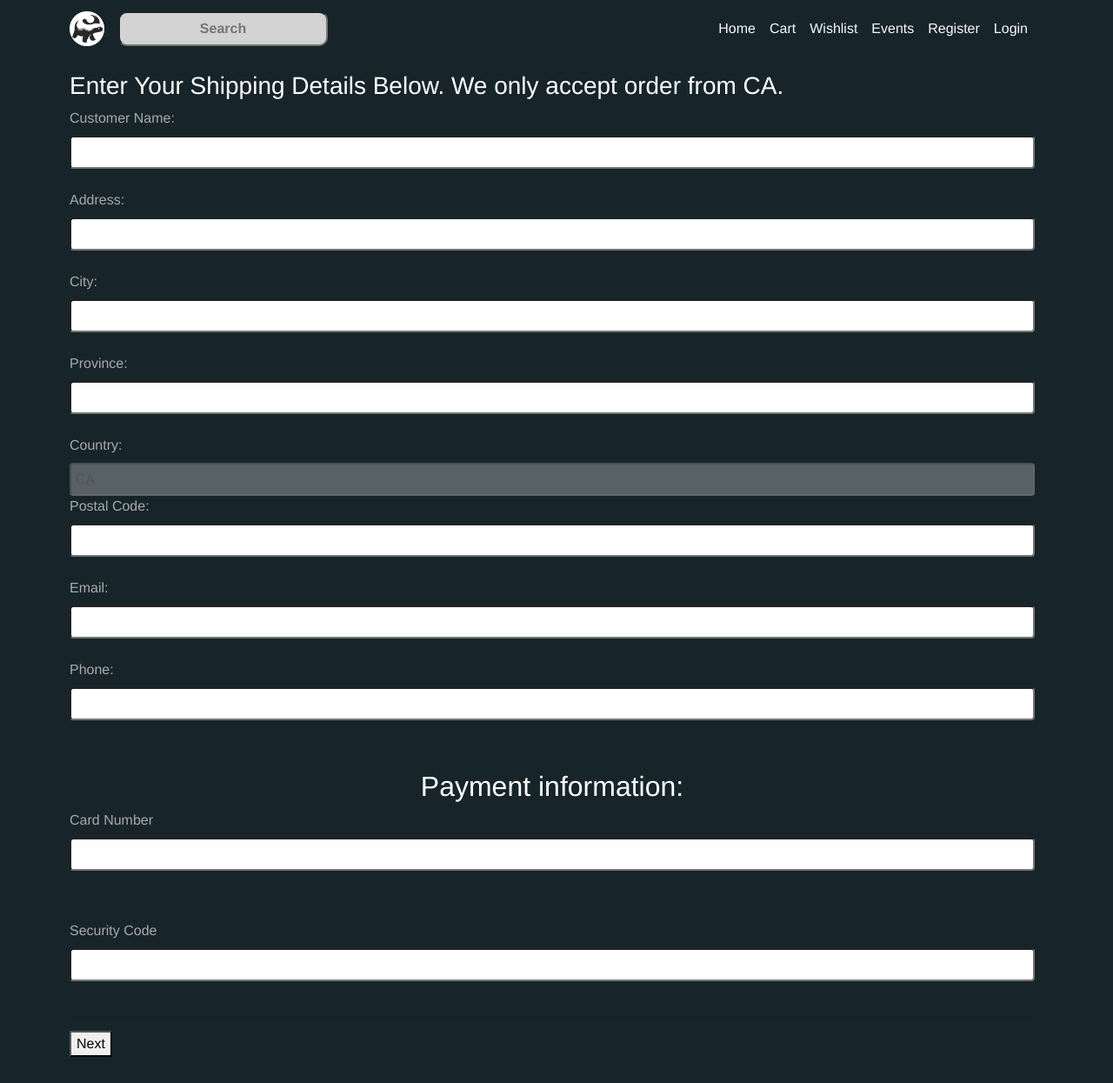
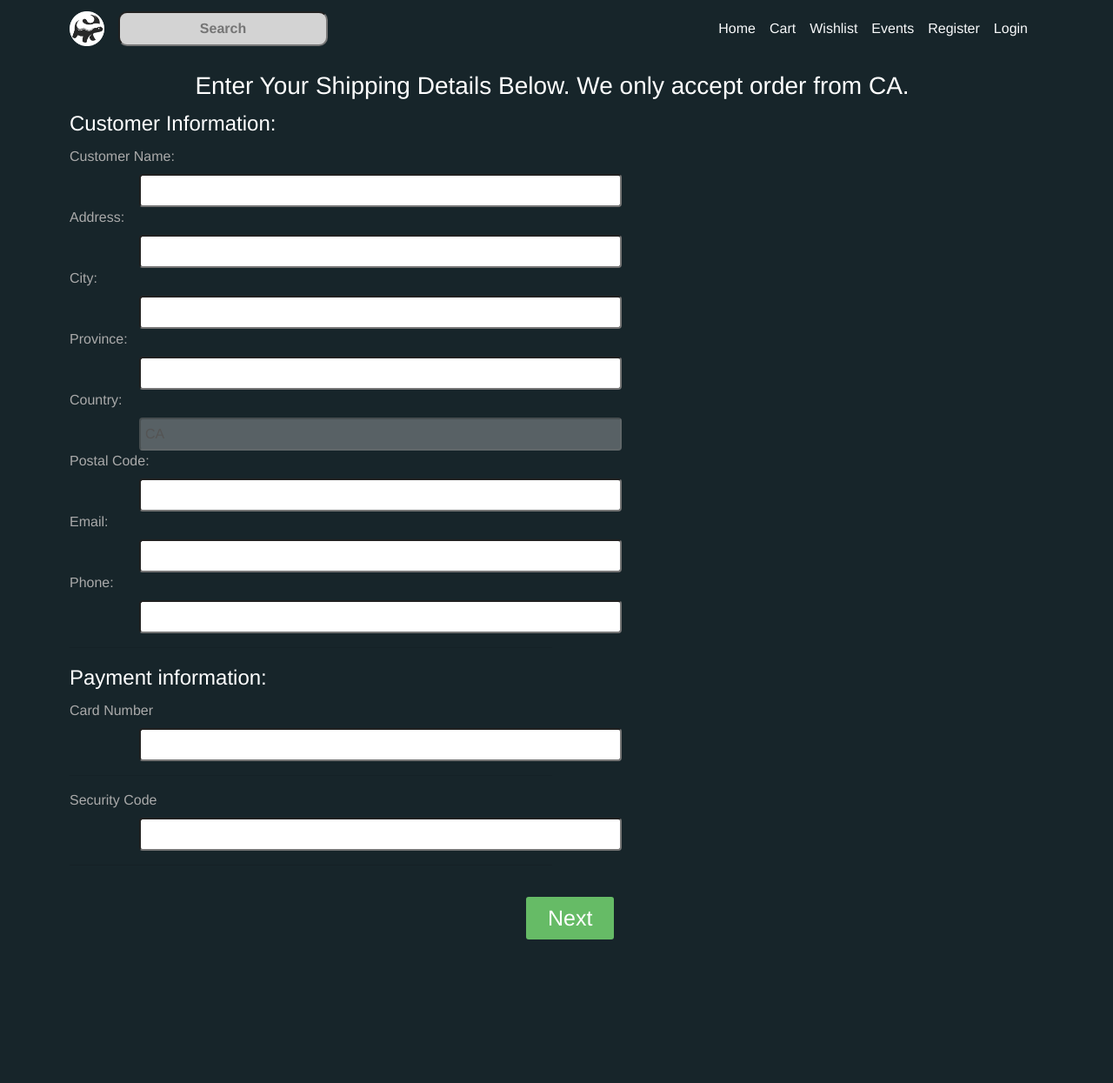
Before and after one commit to marktrr/HoneyBadgerGS, a React (Create React App) app in the folder HoneyBadgersGS/ClientApp/: page /Shipment in a window 1280 px wide. Shown: the whole page at 87% size. After the commit the page ends 1110 px from the top, so only its background shows below. Built offline with nearby package versions, Linux system fonts and the light colour scheme; no server answers.

Commit message:
Fixing CSS

```diff
--- /dev/null
+++ b/HoneyBadgersGS/ClientApp/src/components/Cart/Checkout.css
@@ -0,0 +1,18 @@
+h3 {
+    text-align: center;
+}
+
+.shipment {
+    float: right;
+    border: 0;
+    background-color: #6b6;
+    color: #fff;
+    border-radius: 3px;
+}
+
+.backOrder {
+    float: left;
+    background-color: deepskyblue;
+    color: #fff;
+    border: 0;
+}
--- a/HoneyBadgersGS/ClientApp/src/components/Cart/Checkout.jsx
+++ b/HoneyBadgersGS/ClientApp/src/components/Cart/Checkout.jsx
@@ -1,5 +1,6 @@
 import React from 'react';
 import { Link } from 'react-router-dom';
+import './Checkout.css';
 
 //create a stateless component to display the shopping cart items
 class Checkout extends React.Component {
@@ -66,9 +67,9 @@ class Checkout extends React.Component {
                         <div className="totals-value" id="cart-total">{totalGrand}</div>
                     </div>
                     <Link to="/Shipment">
-                        <button onClick={() => { saveState(subtotal, totalTax, totalGrand) }} className="shipment">Confirm Order</button>
+                        <button onClick={() => { saveState(subtotal, totalTax, totalGrand) }} className="shipment">CONFIRM ORDER</button>
                     </Link>
-                    <button onClick={() => { this.props.history.goBack()}} className="shipment">Back To Order</button>
+                    <button onClick={() => { this.props.history.goBack()}} className="backOrder">Back To Order</button>
                 </div>
             </div>
         )
--- /dev/null
+++ b/HoneyBadgersGS/ClientApp/src/components/Cart/Order.css
@@ -0,0 +1,33 @@
+.orderNum {
+    background-color: #808080;
+    margin-top: 1em;
+    font-size: 20px;
+}
+
+.cusInfo h4 {
+    padding: initial;
+    height: 40px;
+    background-color: #808080;
+    margin-top: 1em;
+    font-size: 20px;
+    }
+
+.products {
+    background-color: #808080;
+    margin-top: 1em;
+    font-size: 20px;
+    padding: initial;
+    height: 40px;
+}
+
+.btnShopping {
+    background-color: green;
+    color: white;
+    border: none;
+    border-radius: 0.2em;
+    margin-bottom: 5%;
+    margin-left: 5%;
+    padding: 0.5em 3em;
+    width: 25%;
+    float: right;
+}
--- a/HoneyBadgersGS/ClientApp/src/components/Cart/Orders.jsx
+++ b/HoneyBadgersGS/ClientApp/src/components/Cart/Orders.jsx
@@ -1,30 +1,42 @@
 import React from 'react';
 import axios from 'axios';
+import { Link } from 'react-router-dom';
+import './Order.css';
 
 export default class Order extends React.Component {
     constructor(props) {
         super(props);
         this.state = {
             itemInfo: JSON.parse(sessionStorage.getItem("cart")),
-            totalInfo: JSON.parse(sessionStorage.getItem("cartTotal"))
+            totalInfo: JSON.parse(sessionStorage.getItem("cartTotal")),
+            orderID: ""
         }
     }
 
     componentDidMount() {
+        var id = getRandomInt(100000)
         const item = {
-            orderID: getRandomInt(100000),
+            orderID: id,
             customerInfo: sessionStorage.getItem("shipment"),
             itemInfo: sessionStorage.getItem("cart")
         }
 
+        this.setState({ orderID: id });
         addToDB(item);
-        sessionStorage.clear();
+        //sessionStorage.clear();
     }
 
     render() {
         return (
             <div>
                 <h1>Thank you for your order</h1>
+                <div className="orderNum">Order: {this.state.orderID}</div>
+                <div className="cusInfo">
+                    <h4>Customer Information</h4>
+                    <Payment />
+                </div>
+                <div className="products">
+                    <h4>Products</h4>
                     <div className="order-form">
                         <div class="column-labels">
                             <label className="product-image">Image</label>
@@ -36,11 +48,11 @@ export default class Order extends React.Component {
                             (<OrderItem key={item.itemID} itemID={item.itemID} itemImage={item.itemImage} itemName={item.itemName} price={item.price} quantity={item.quantity} />))}
                         {this.state.totalInfo && this.state.totalInfo.map(item =>
                             (<Total subTotal={item.subTotal} totalTax={item.totalTax} totalGrand={item.totalGrand} />))}
-
-                    <Payment/>
-
-
                     </div>
+                </div>
+                <Link to='/'>
+                    <button className="btnShopping">Continue Shopping</button>
+                </Link>
             </div>
             )
     }
@@ -115,7 +127,6 @@ class Payment extends React.Component {
     render() {
         return (
             <div>
-                <h2>Customer Information</h2>
                 <div>Name: {this.state.shipmentInfo.customerName}</div>
                 <div>Address: {this.state.shipmentInfo.address}</div>
                 <div>Email: {this.state.shipmentInfo.email}</div>
--- /dev/null
+++ b/HoneyBadgersGS/ClientApp/src/components/Cart/Shipment.css
@@ -0,0 +1,20 @@
+.formShipment {
+    width: 50%;
+    display: inline-block;
+}
+
+.formShipment input {
+    display: inline-block;
+    margin: 0 5em 0 5em;
+}
+
+.btn-submit {
+    border: 0;
+    margin-top: 20px;
+    padding: 6px 25px;
+    background-color: #6b6;
+    color: #fff;
+    font-size: 25px;
+    border-radius: 3px;
+    margin-left: 21em;
+}
--- a/HoneyBadgersGS/ClientApp/src/components/Cart/Shipment.jsx
+++ b/HoneyBadgersGS/ClientApp/src/components/Cart/Shipment.jsx
@@ -1,4 +1,5 @@
 import React from "react";
+import './Shipment.css'
 
 export default class Shipment extends React.Component {
     render() {
@@ -136,7 +137,10 @@ class ShipmentForm extends React.Component {
     render() {
         const { errors } = this.state;
         return (
+            <div className="formShipment">
                 <form action="/OrderCompleted" onSubmit={this.handleSubmit}>
+                    <fieldset className="cusInfo">
+                        <legend>Customer Information:</legend>
                         <label id="recipientName">Customer Name:</label>
                         <input type="text" className="customerName" value={this.state.customerName} onChange={event => this.handleUserInput(event)} />
                         {errors.customerName.length > 0 && <span className='error'>{errors.customerName}</span>}<br />
@@ -154,7 +158,7 @@ class ShipmentForm extends React.Component {
                         {errors.provinceCode.length > 0 && <span className='error'>{errors.provinceCode}</span>}<br />
 
                         <label>Country:</label>
-                <input type="text" className="countryCode" value={this.state.countyCode} disabled />
+                        <input type="text" className="countryCode" value={this.state.countyCode} disabled /><br />
 
                         <label>Postal Code:</label>
                         <input type="text" className="postalCode" value={this.state.postalCode} onChange={event => this.handleUserInput(event)} />
@@ -167,8 +171,10 @@ class ShipmentForm extends React.Component {
                         <label>Phone:</label>
                         <input type="text" className="phoneNumber" value={this.state.phoneNumber} onChange={event => this.handleUserInput(event)} />
                         {errors.phoneNumber.length > 0 && <span className='error'>{errors.phoneNumber}</span>}<br /> <hr />
+                        </fieldset>
 
-                <h2>Payment information:</h2>
+                    <fieldset className="payment">
+                        <legend>Payment information:</legend>
                         <label>Card Number</label>
                         <input type="number" className="cardNumber" value={this.state.cardNumber} onChange={event => this.handleUserInput(event)} />
                         {errors.cardNumber.length > 0 && <span className='error'>{errors.cardNumber}</span>}<br /> <hr />
@@ -176,9 +182,11 @@ class ShipmentForm extends React.Component {
                         <label>Security Code</label>
                         <input type="number" className="cvv" value={this.state.cvv} onChange={event => this.handleUserInput(event)} />
                         {errors.cvv.length > 0 && <span className='error'>{errors.cvv}</span>}<br /> <hr />
-
+                    </fieldset>
                     <button className="btn-submit">Next</button>
                 </form>
+            </div>
+
         );
     }
 }
```
Lines whose indentation alone changed are shown as unchanged.
